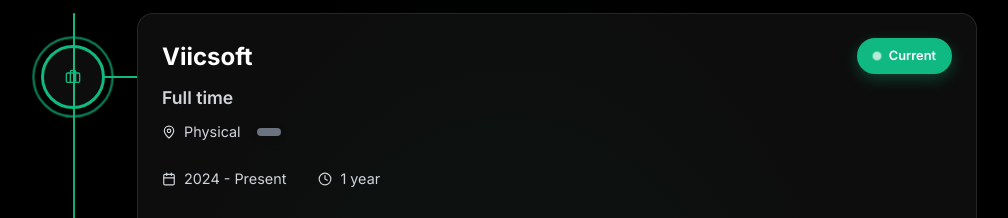
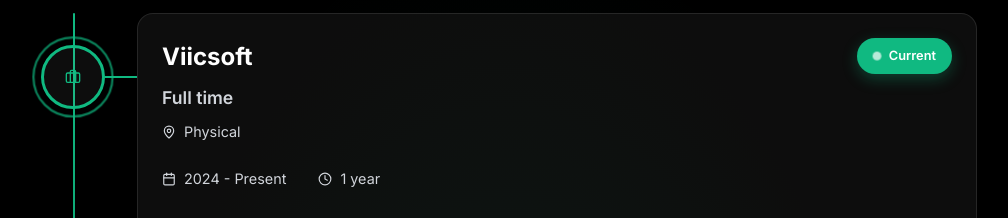
Before and after one commit to chchukwuebuka/my-portfolio, a React (Vite) app: page / in a window 1280 px wide. Shown: the part 4880-5098 px from the top of the page, without its empty margins (131-1139 px from the left). Built offline with nearby package versions, Linux system fonts and the light colour scheme.

Commit message:
fix:: fixed

```diff
--- a/component/Experience/index.tsx
+++ b/component/Experience/index.tsx
@@ -30,7 +30,6 @@
   title: string;
   company: string;
   location: string;
-  //   type: "Full-time" | "Part-time" | "Contract" | "Internship";
   duration: string;
   startDate: string;
   endDate: string;
@@ -56,7 +55,6 @@
       title: "Viicsoft",
       company: "Full time",
       location: "Physical",
-      // type: "Full-time",
       duration: "1 year",
       startDate: "2024",
       endDate: "Present",
@@ -81,7 +79,6 @@
       title: "Genesys Tech Hub",
       company: "Various Projects",
       location: "Physical",
-      // type: "Full-time",
       duration: "2 year",
       startDate: "2023",
       endDate: "24",
@@ -113,7 +110,6 @@
       title: "SoundRig",
       company: "SoundRig",
       location: "Remote",
-      // type: "Part-time",
       duration: "2 years",
       startDate: "2024",
       endDate: "2025",
@@ -146,21 +142,6 @@
     const timer = setTimeout(() => setIsVisible(true), 100);
     return () => clearTimeout(timer);
   }, []);
-
-  const getTypeColor = (type: string) => {
-    switch (type) {
-      case "Full-time":
-        return "#10B981";
-      case "Part-time":
-        return "#F59E0B";
-      case "Contract":
-        return "#8B5CF6";
-      case "Internship":
-        return "#06B6D4";
-      default:
-        return "#6B7280";
-    }
-  };
 
   const totalYears = experiences.reduce((total, exp) => {
     const years = Number.parseInt(exp.duration.split(" ")[0]);
@@ -247,16 +228,6 @@
                         <div className={styles.metaItem}>
                           <MapPin size={14} />
                           <span>{experience.location}</span>
-                        </div>
-                        <div
-                          className={styles.typeBadge}
-                          style={
-                            {
-                              "--type-color": getTypeColor(experience.type),
-                            } as React.CSSProperties
-                          }
-                        >
-                          {experience.type}
                         </div>
                       </div>
                     </div>
```
